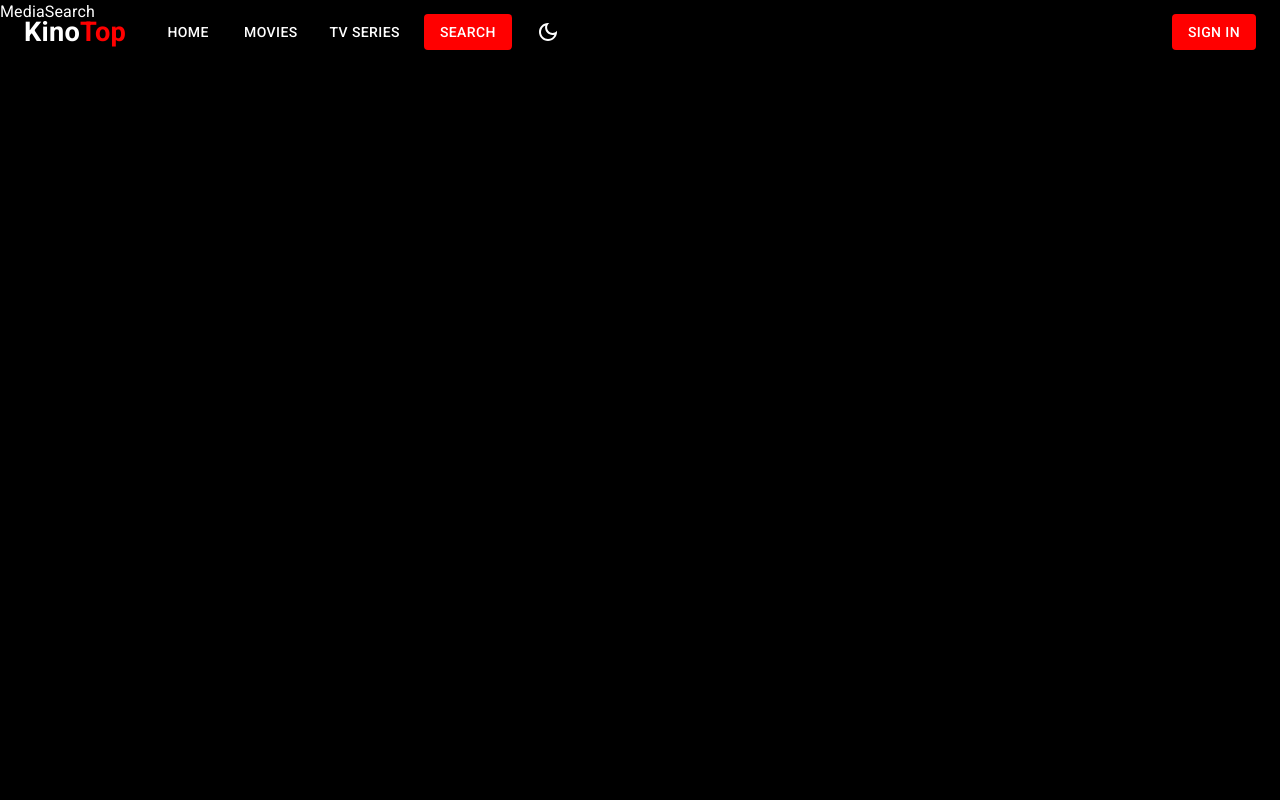
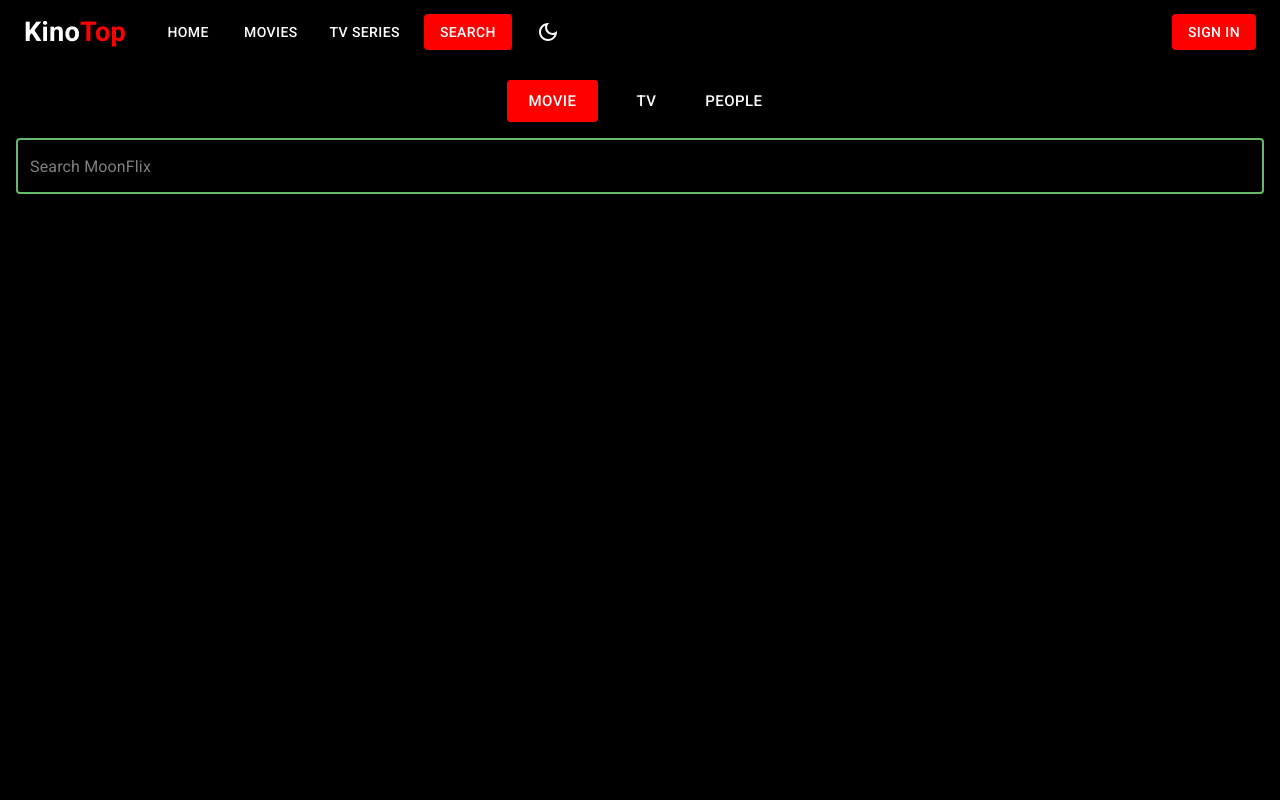
Before and after one commit to RomanChuchev/kino-top, a React (Create React App) app: page /kino-top/search in a window 1280 px wide. Shown: the top 800 px of the page. Built offline with nearby package versions, Linux system fonts and the light colour scheme.

Commit message:
feat: create media search

```diff
--- a/src/pages/MediaSearch.jsx
+++ b/src/pages/MediaSearch.jsx
@@ -1,7 +1,110 @@
-import React from "react";
+import { LoadingButton } from "@mui/lab";
+import { Box, Button, Stack, TextField, Toolbar } from "@mui/material";
+import { useState, useEffect, useCallback } from "react";
+import { toast } from "react-toastify";
+import mediaApi from "../api/modules/media.api";
+import MediaGrid from "../components/common/MediaGrid";
+import uiConfigs from "../configs/ui.configs";
+
+const mediaTypes = ["movie", "tv", "people"];
+let timer;
+const timeout = 500;
 
 const MediaSearch = () => {
-  return <div>MediaSearch</div>;
+  const [query, setQuery] = useState("");
+  const [onSearch, setOnSearch] = useState(false);
+  const [mediaType, setMediaType] = useState(mediaTypes[0]);
+  const [medias, setMedias] = useState([]);
+  const [page, setPage] = useState(1);
+
+  const search = useCallback(async () => {
+    setOnSearch(true);
+
+    const { response, err } = await mediaApi.search({
+      mediaType,
+      query,
+      page,
+    });
+
+    setOnSearch(false);
+
+    if (err) toast.error(err.message);
+    if (response) {
+      if (page > 1) setMedias((m) => [...m, ...response.results]);
+      else setMedias([...response.results]);
+    }
+  }, [mediaType, query, page]);
+
+  useEffect(() => {
+    if (query.trim().length === 0) {
+      setMedias([]);
+      setPage(1);
+    } else search();
+  }, [search, query, mediaType, page]);
+
+  useEffect(() => {
+    setMedias([]);
+    setPage(1);
+  }, [mediaType]);
+
+  const onCategoryChange = (selectedCategory) => setMediaType(selectedCategory);
+
+  const onQueryChange = (e) => {
+    const newQuery = e.target.value;
+    clearTimeout(timer);
+
+    timer = setTimeout(() => {
+      setQuery(newQuery);
+    }, timeout);
+  };
+
+  return (
+    <>
+      <Toolbar />
+      <Box sx={{ ...uiConfigs.style.mainContent }}>
+        <Stack spacing={2}>
+          <Stack
+            spacing={2}
+            direction="row"
+            justifyContent="center"
+            sx={{ width: "100%" }}
+          >
+            {mediaTypes.map((item, index) => (
+              <Button
+                size="large"
+                key={index}
+                variant={mediaType === item ? "contained" : "text"}
+                sx={{
+                  color:
+                    mediaType === item
+                      ? "primary.contrastText"
+                      : "text.primary",
+                }}
+                onClick={() => onCategoryChange(item)}
+              >
+                {item}
+              </Button>
+            ))}
+          </Stack>
+          <TextField
+            color="success"
+            placeholder="Search MoonFlix"
+            sx={{ width: "100%" }}
+            autoFocus
+            onChange={onQueryChange}
+          />
+
+          <MediaGrid medias={medias} mediaType={mediaType} />
+
+          {medias.length > 0 && (
+            <LoadingButton loading={onSearch} onClick={() => setPage(page + 1)}>
+              load more
+            </LoadingButton>
+          )}
+        </Stack>
+      </Box>
+    </>
+  );
 };
 
 export default MediaSearch;
```
